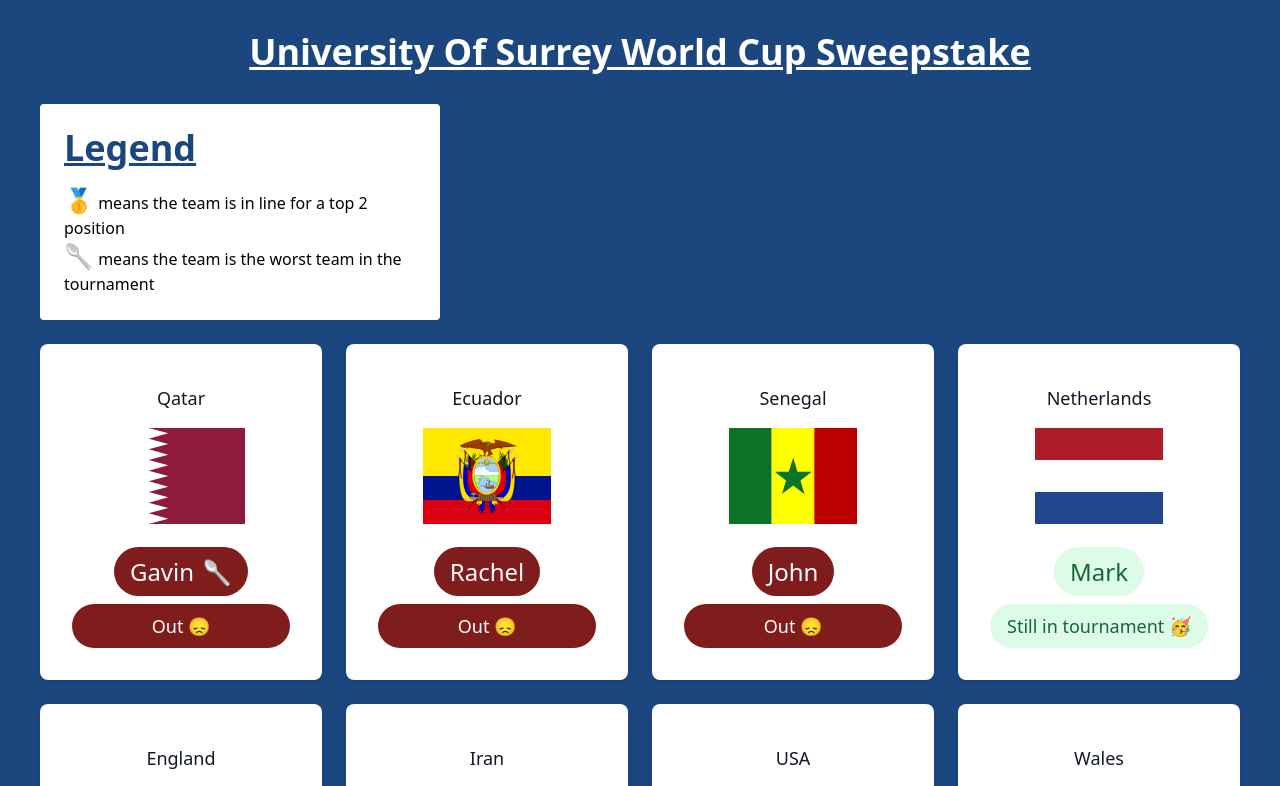
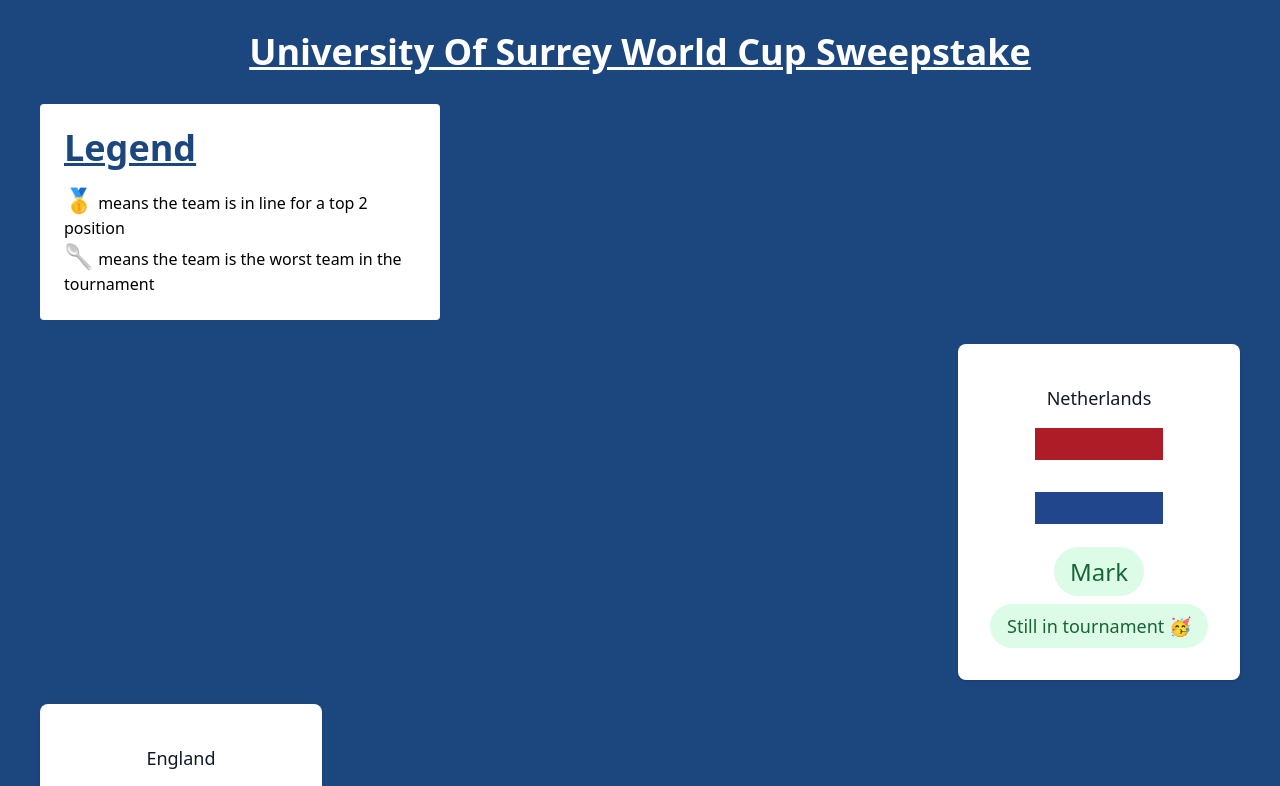
Before and after one commit to gcosgreave-us/uos-world-cup-sweepstake-2022, a Next.js app: page / in a window 1280 px wide. Shown: the top 786 px of the page. Built offline with nearby package versions, Linux system fonts and the light colour scheme.

Commit message:
Removes knocked out teams

```diff
--- a/components/TeamCard.js
+++ b/components/TeamCard.js
@@ -9,8 +9,9 @@
     >
       {defaultTeams.map((team, i) => {
         return (
+          <div key={team.countryCode + i}>
+            {team.stillInTournament && (
               <li
-            key={team.countryCode + i}
                 className={`col-span-1 flex flex-col divide-y divide-gray-200 rounded-lg text-center shadow bg-white`}
               >
                 <div className='flex flex-1 flex-col p-8'>
@@ -71,6 +72,8 @@
                   </div>
                 </div>
               </li>
+            )}
+          </div>
         );
       })}
     </ul>
```
Lines whose indentation alone changed are shown as unchanged.
